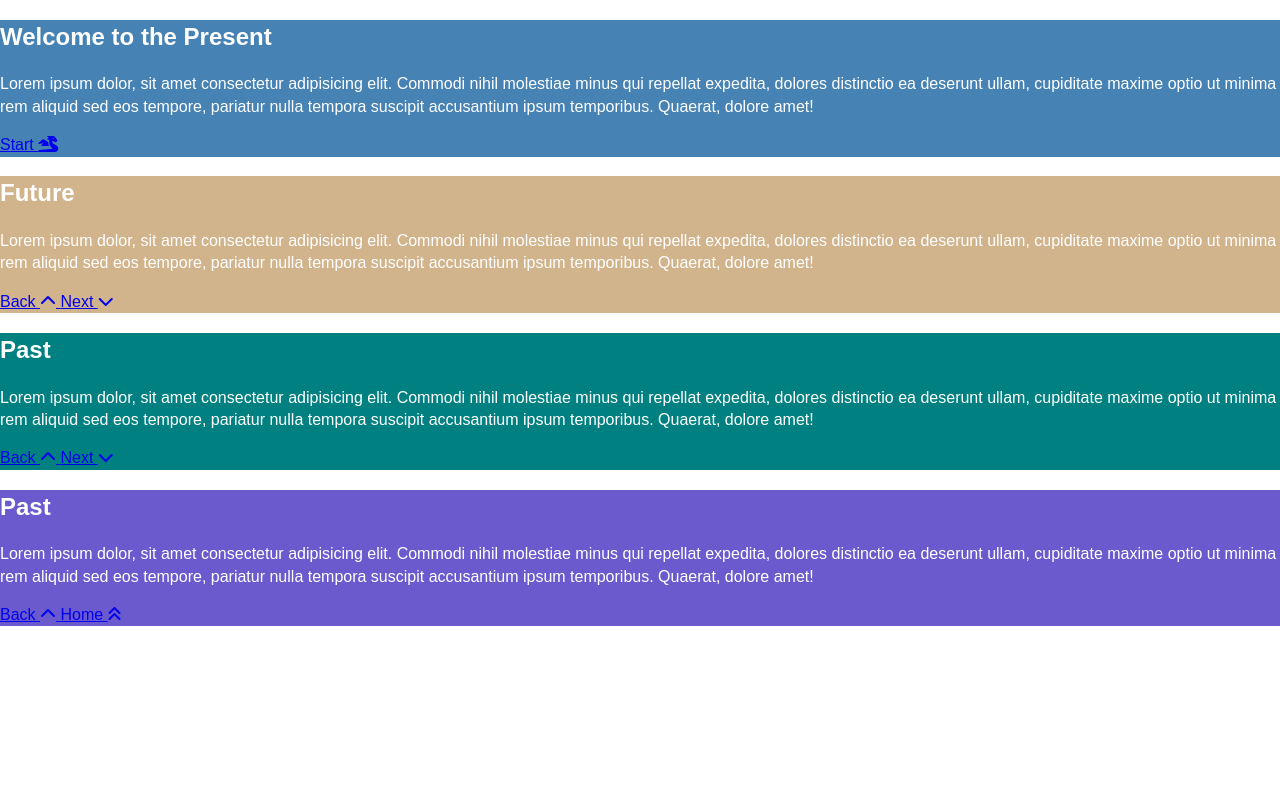
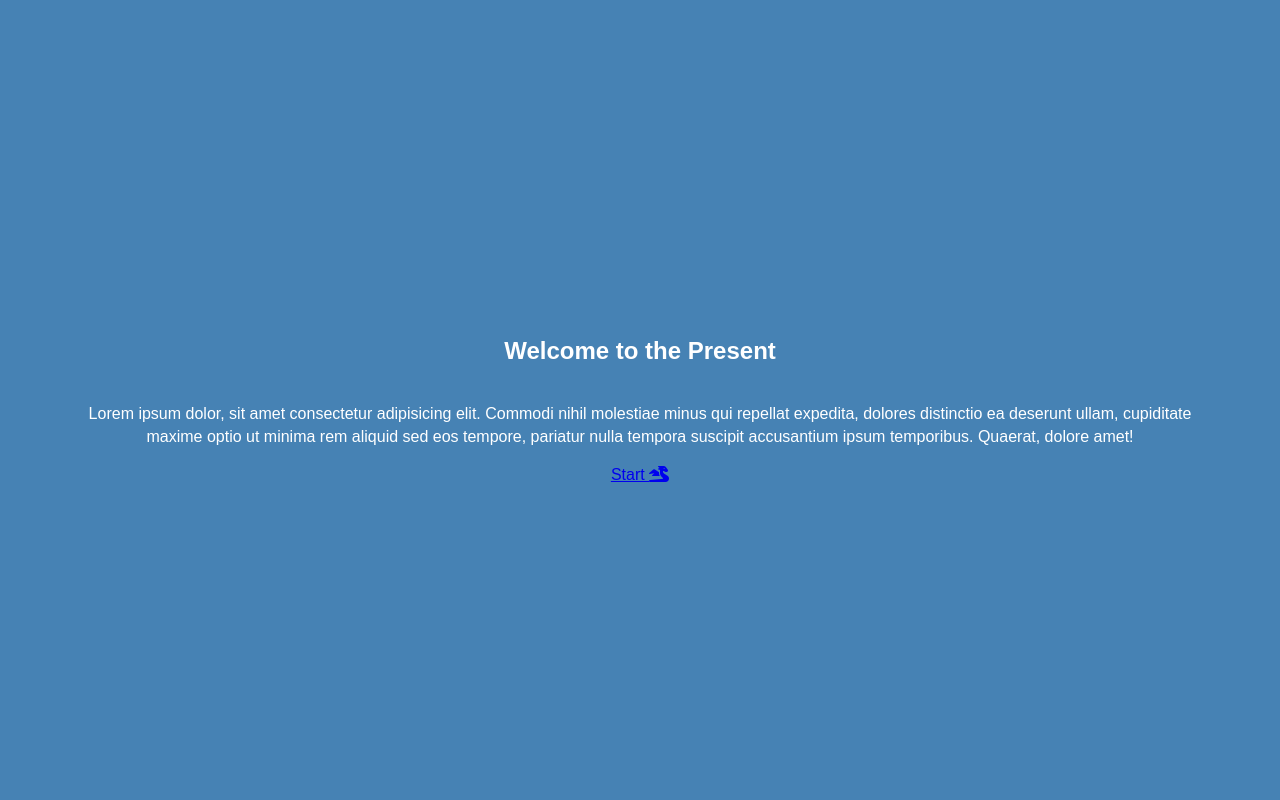
Before and after one commit to day1park/presentation, a plain HTML site: page index.html in a window 1280 px wide. Shown: the top 800 px of the page. Drawn offline with Linux system fonts and the light colour scheme.

Commit message:
style page class

```diff
--- a/style.css
+++ b/style.css
@@ -28,3 +28,13 @@ body {
 #page-4 {
   background: var(--page-4-color);
 }
+
+.page {
+  display: flex;
+  flex-direction: column;
+  height: 100vh;
+  align-items: center;
+  justify-content: center;
+  text-align: center;
+  padding: 0 4rem;
+}
```
